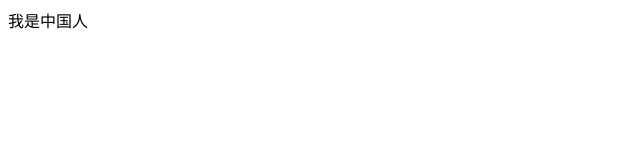
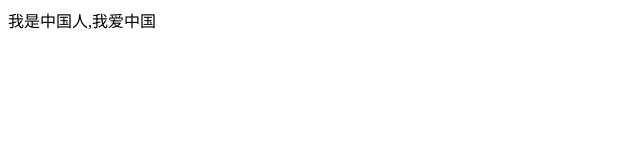
Before and after one commit to CJYIT/cjytest001, a plain HTML site: page index.html in a window 1280 px wide. Shown: the whole page, without its empty margins (0-640 px from the left). Drawn offline with Linux system fonts and the light colour scheme.

Commit message:
更新index首页内容

```diff
--- a/index.html
+++ b/index.html
@@ -7,6 +7,6 @@
     <title>Document</title>
 </head>
 <body>
-    <div>我是中国人</div>
+    <div>我是中国人,我爱中国</div>
 </body>
 </html>
```
